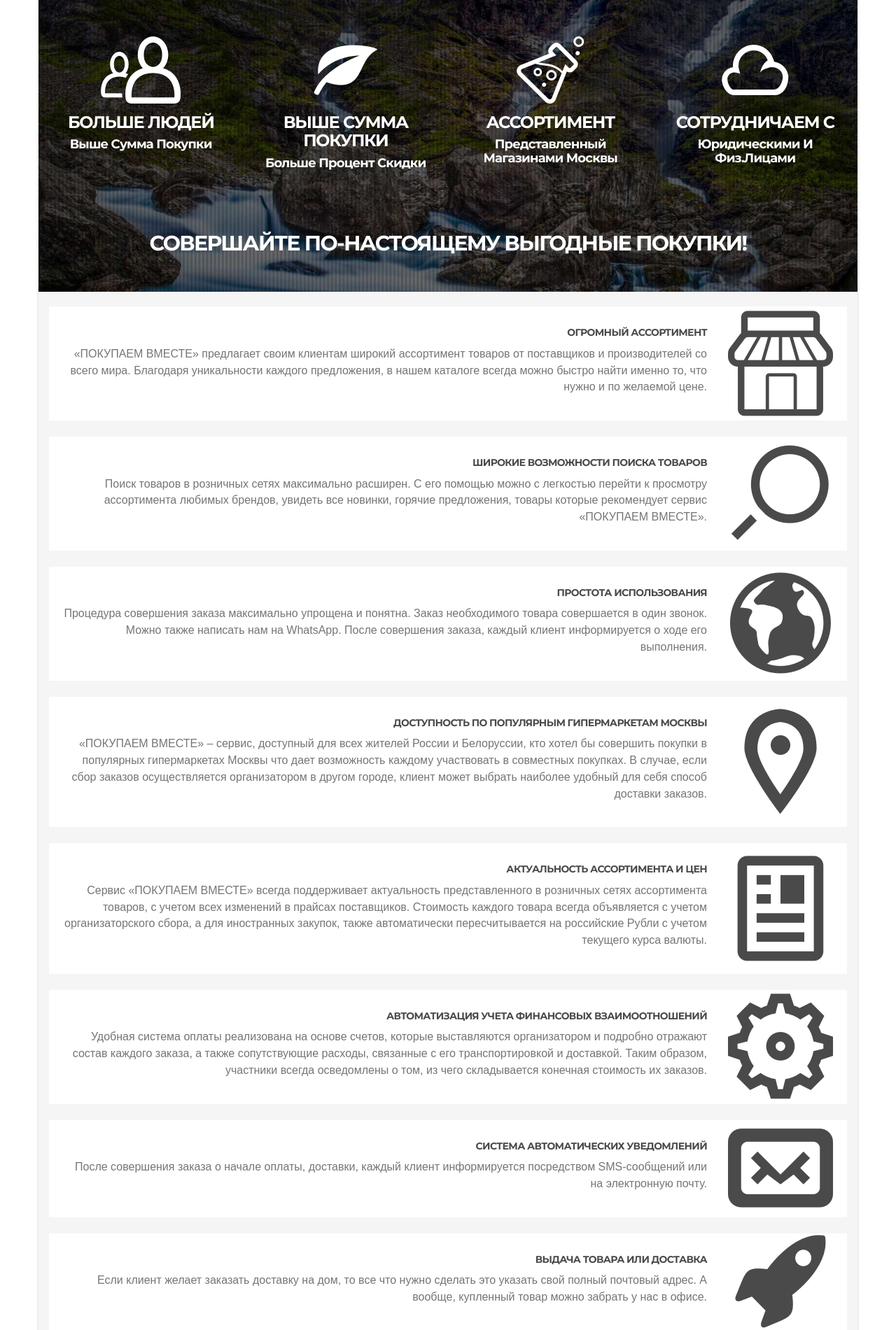
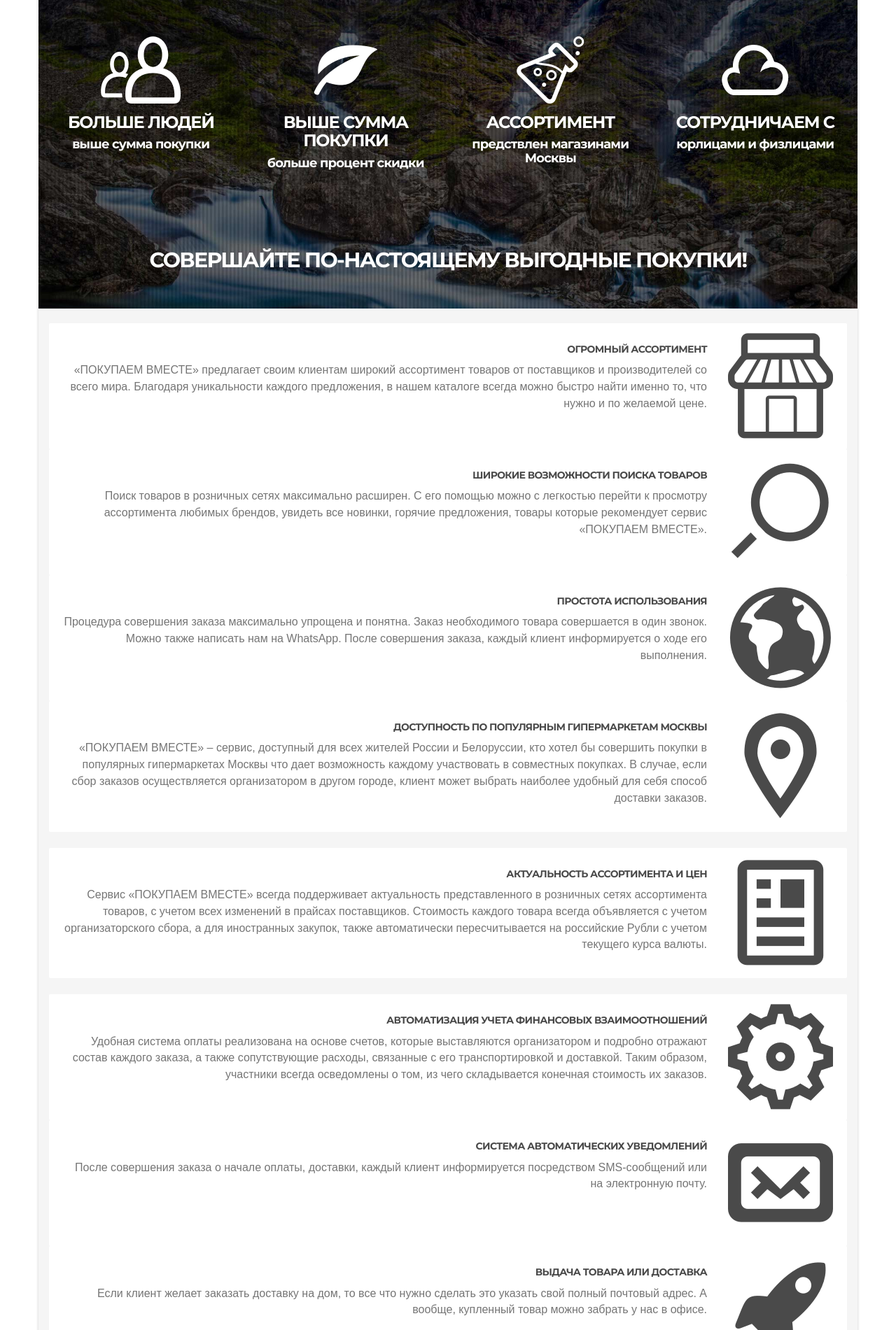
Before and after one commit to pokupaem-vmeste/pokupaem-vmeste.github.io, a PHP site: page / in a window 1280 px wide. Shown: the part 2695-4596 px from the top of the page at 70% size. Run offline with PHP 8.4, Linux system fonts and the light colour scheme.

Commit message:
Add files via upload

```diff
--- a/css/main.css
+++ b/css/main.css
@@ -1826,7 +1826,7 @@ p.comment-form-comment:before, p.contact-form-message:before {
 }
 
 /*widgets*/
-.single_teaser {text-align: center; margin:20px 0 43px;}
+.single_teaser {text-align: center; margin:20px 0 43px; min-height: 250px;}
 .single_teaser.icons [class^="dx-icon-"] {
     font-size: 40px;
 }
@@ -1882,7 +1882,7 @@ p.comment-form-comment:before, p.contact-form-message:before {
     font-size: 96px; border-radius: 0; background: transparent; color:#ffffff;}
 .single_teaser.icons.style2 h2 {color:#fff; font-size: 24px; margin: 12px 0 9px; }
 .single_teaser.icons.style2 h3 {
-    font-size: 18px; margin: 2px 0; text-transform: capitalize;
+    font-size: 18px; margin: 2px 0; text-transform: none;
 }
 .single_teaser.icons.style2:hover {margin-top:-1px;}
 .single_teaser.icons.style2:hover h2{color: #5CB85C;}
@@ -2094,6 +2094,7 @@ transition: all 0.2s linear;
 .left_icons{
     position: relative;
     border-radius: 2px;
+    min-height: 180px;
     background-color: #fff;
     -webkit-transition: all 0.2s linear;
     -moz-transition: all 0.2s linear;
--- a/index.html
+++ b/index.html
@@ -17,7 +17,7 @@
         <link rel="stylesheet" href="css/bootstrap.css">
         <link rel="stylesheet" href="css/animations.css">
         <link rel="stylesheet" href="css/main.css">
-        <script src="js/vendor/modernizr-2.6.2.min.js"></script>
+      <!--   <script src="js/vendor/modernizr-2.6.2.min.js"></script> -->
     </head>
     <body><div id="top"></div>
         <!--[if lt IE 7]>
@@ -306,7 +306,7 @@
             <i class="dx-icon-leaf"></i>
           </div>
           <h2>Выше сумма покупки</h2>
-          <h3>Больше процент скидки</h3>
+          <h3>больше процент скидки</h3>
 
         </div>
       </div>
@@ -318,7 +318,7 @@
           	<i class="dx-icon-lab"></i>
          </div>
           <h2>ассортимент</h2>
-          <h3>представленный магазинами Москвы</h3>
+          <h3>предствлен магазинами Москвы</h3>
 
         </div>
       </div>
@@ -330,7 +330,7 @@
             <i class="dx-icon-cloud-5"></i>
           </div>
           <h2>Сотрудничаем с</h2>
-          <h3>юридическими и физ.лицами</h3>
+          <h3>юрлицами и физлицами</h3>
 
         </div>
       </div>
--- a/js/main.js
+++ b/js/main.js
@@ -62,24 +62,24 @@ jQuery(document).ready(function() {
 	}
 
 	//single page localscroll and scrollspy
-	var navHeight = jQuery('#header').outerHeight(true) + 80;
-	jQuery('body').scrollspy({
-		target: '.mainmenu_wrap',
-		offset: navHeight
-	});
-	if (jQuery().localScroll) {
-		jQuery('#mainmenu').localScroll({
-			duration:1900,
-			easing:'easeOutQuart',
-			offset: -40
-		});
-	}
+	// var navHeight = jQuery('#header').outerHeight(true) + 80;
+	// jQuery('body').scrollspy({
+	// 	target: '.mainmenu_wrap',
+	// 	offset: navHeight
+	// });
+	// if (jQuery().localScroll) {
+	// 	jQuery('#mainmenu').localScroll({
+	// 		duration:1900,
+	// 		easing:'easeOutQuart',
+	// 		offset: -40
+	// 	});
+	// }
 
-	//animated elements
-	jQuery('.mainmenu_wrap').on('activate.bs.scrollspy', function () {
-		var currentElementID = jQuery(this).find('li.active').last().find('a:first-child').attr('href');
-		jQuery(currentElementID).find('h2.block-header').addClass('hatch');
-	});
+	// //animated elements
+	// jQuery('.mainmenu_wrap').on('activate.bs.scrollspy', function () {
+	// 	var currentElementID = jQuery(this).find('li.active').last().find('a:first-child').attr('href');
+	// 	jQuery(currentElementID).find('h2.block-header').addClass('hatch');
+	// });
 
 
 	//bx slider
```
